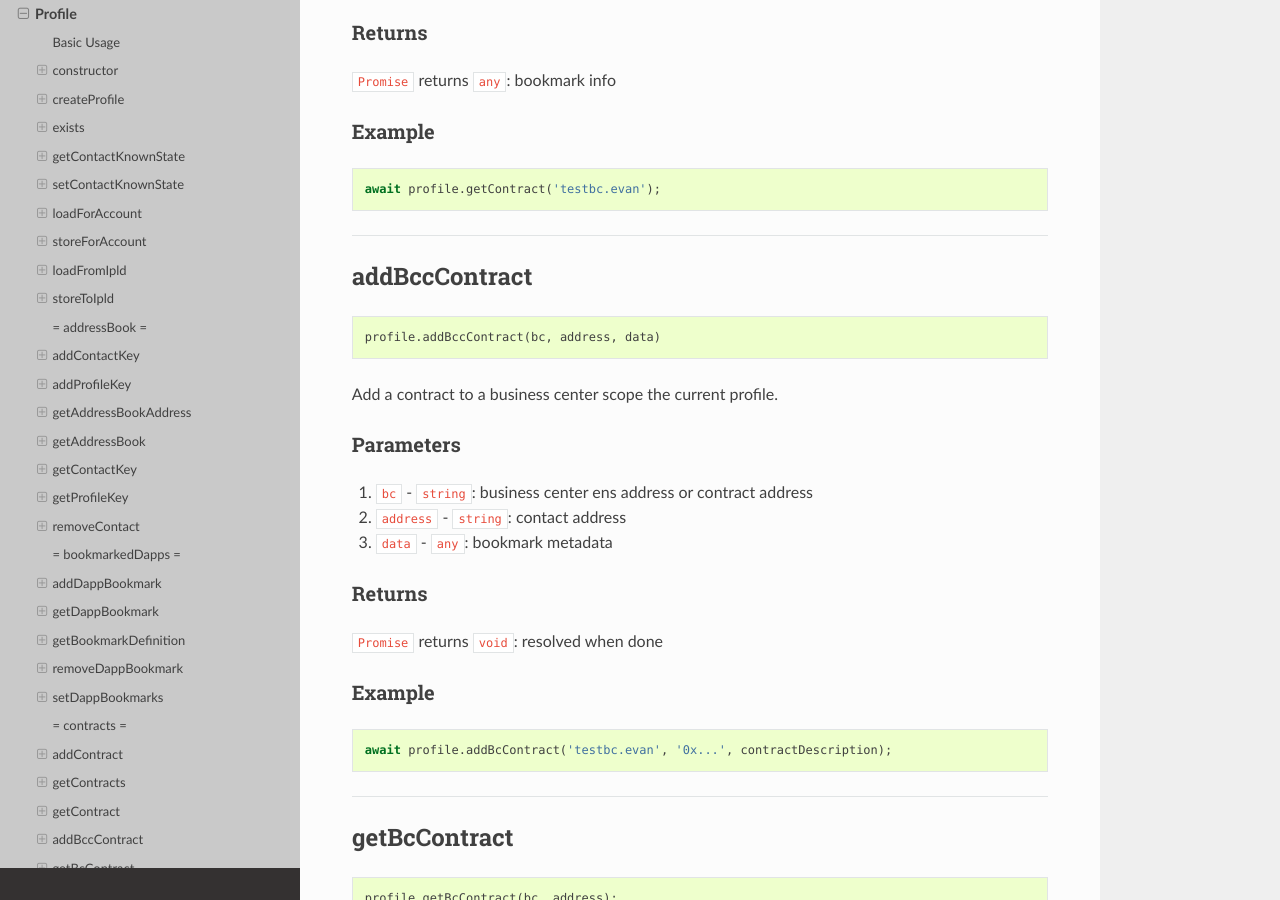
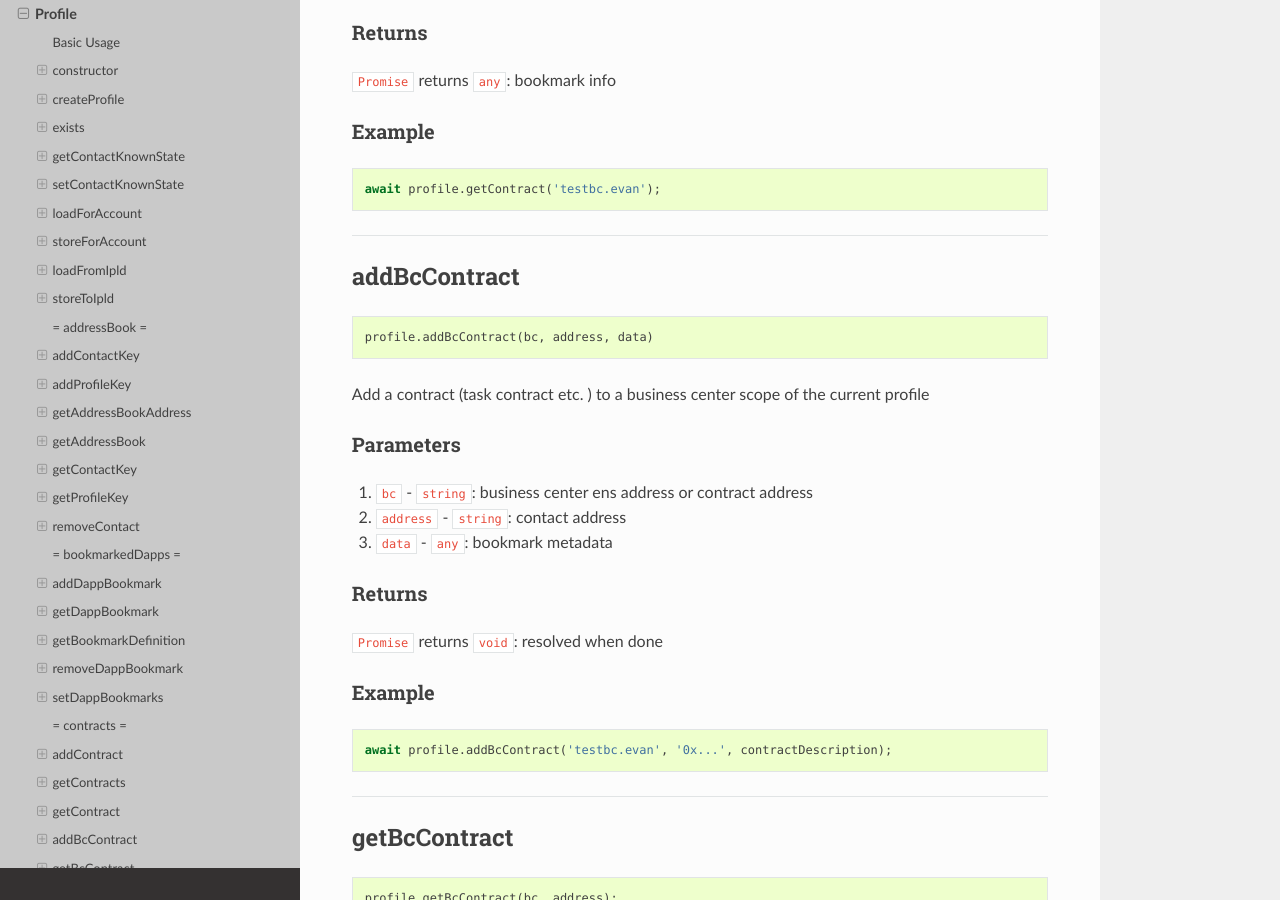
Before and after one commit to evannetwork/api-blockchain-core, a Sphinx documentation site: the page built from docs/profile/profile.rst, in a window 1280 px wide and 900 px high, scrolled down 14733 px. Built offline with Sphinx 7.4.7 and the Read the Docs theme 2.0.0, drawn with Linux system fonts in a browser that asks for light colours; pages that are not in the unit, such as notebooks, are missing from menus.

Commit message:
Documentation fix

```diff
--- a/docs/profile/profile.rst
+++ b/docs/profile/profile.rst
@@ -973,16 +973,16 @@ Example
 
 --------------------------------------------------------------------------------
 
-.. _profile_addBccContract:
+.. _profile_addBcContract:
 
-addBccContract
+addBcContract
 ================================================================================
 
 .. code-block:: typescript
 
-  profile.addBccContract(bc, address, data)
+  profile.addBcContract(bc, address, data)
 
-Add a contract to a business center scope the current profile.
+Add a contract (task contract etc. ) to a business center scope of the current profile
 
 ----------
 Parameters
```
Also changed, not shown: 1 other file.
